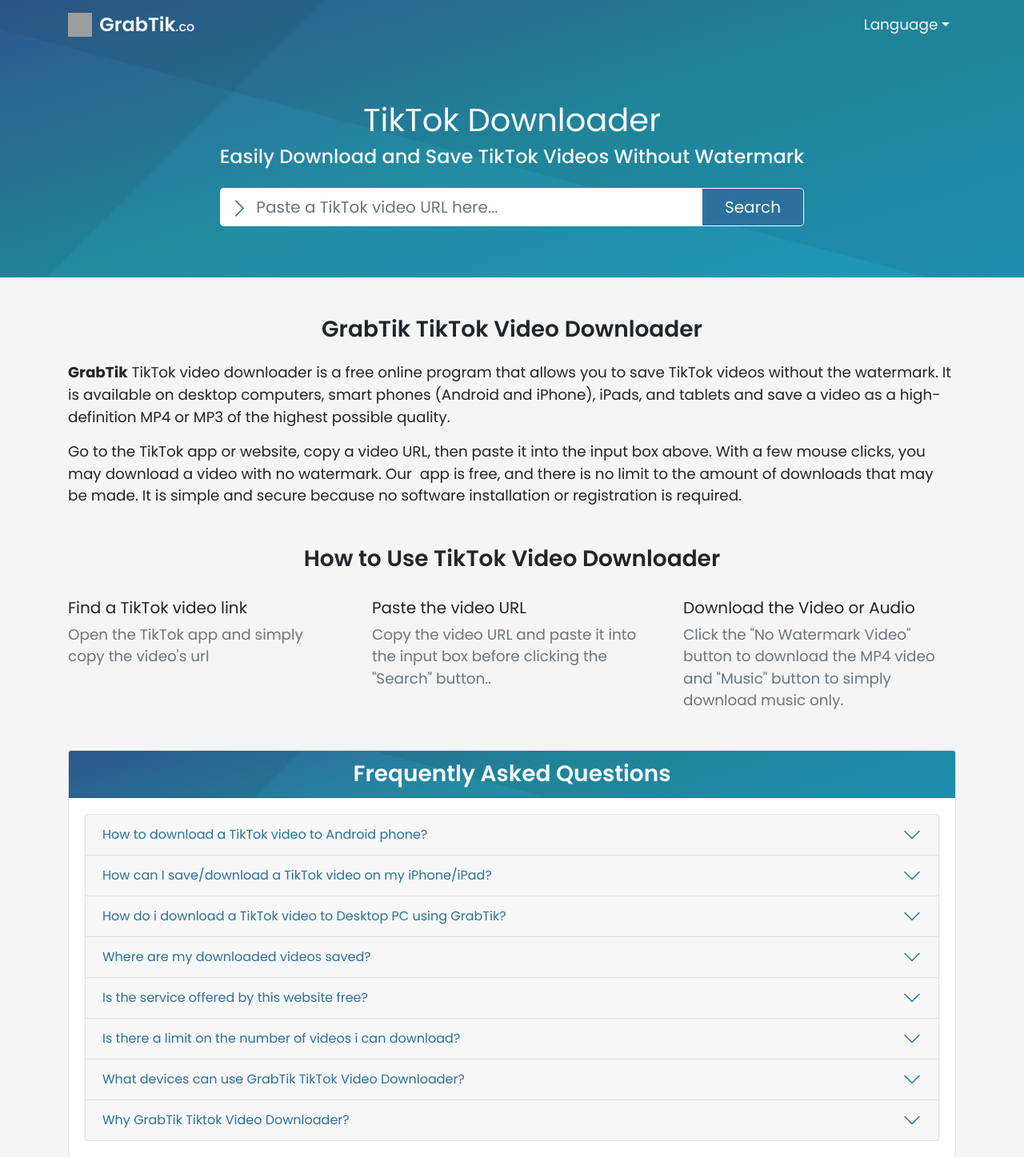
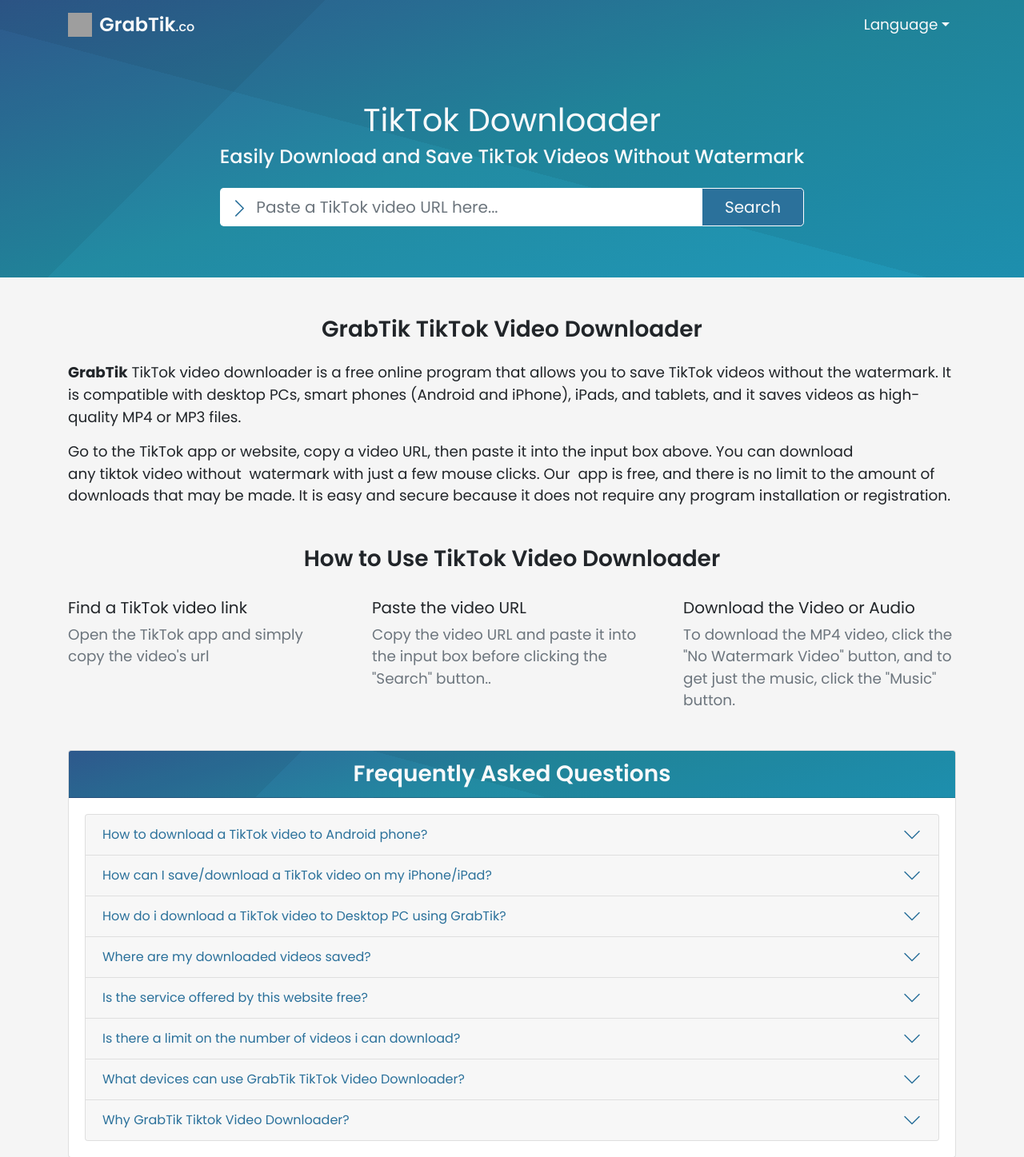
Before and after one commit to sweetlyironic21/gbtk.github.io, a Flask app: page / in a window 1280 px wide. Shown: the top 1447 px of the page at 80% size. Run offline with Flask 2, Linux system fonts and the light colour scheme; some libraries are stand-ins or nearby versions; grey boxes are pictures that could not be loaded.

Commit message:
Update english.html

```diff
--- a/grabtik/templates/english.html
+++ b/grabtik/templates/english.html
@@ -199,11 +199,10 @@
     <div class="col-12">
       <h3 class="text-center font-weight-600">GrabTik TikTok Video Downloader</h3>
       <p class="mt-4"><b>GrabTik</b> TikTok video downloader is a free online program that allows you to save TikTok videos without the watermark.
-         It is available on desktop computers, smart phones (Android and iPhone), iPads, and tablets and save a video as a high-definition
-         MP4 or MP3 of the highest possible quality.
+        It is compatible with desktop PCs, smart phones (Android and iPhone), iPads, and tablets, and it saves videos as high-quality MP4 or MP3 files.
       </p>
-      <p>Go to the TikTok app or website, copy a video URL, then paste it into the input box above. With a few mouse clicks, you may download a video with no watermark.
-        Our  app is free, and there is no limit to the amount of downloads that may be made. It is simple and secure because no software installation or registration is required.
+      <p>Go to the TikTok app or website, copy a video URL, then paste it into the input box above. You can download any tiktok video without  watermark with just a few mouse clicks.
+        Our  app is free, and there is no limit to the amount of downloads that may be made. It is easy and secure because it does not require any program installation or registration.
       </p>
     </div>
   </div>
@@ -230,7 +229,7 @@
     </div>
     <div class="col-md-4 mt-4 mx-0 pl-md-4">
       <h5>Download the Video or Audio</h5>
-      <p class="text-muted">Click the "No Watermark Video" button to download the MP4 video and "Music" button to simply download music only.</p>
+      <p class="text-muted">To download the MP4 video, click the "No Watermark Video" button, and to get just the music, click the "Music" button.</p>
     </div>
   </div>
 </section>
@@ -274,7 +273,7 @@
                             </div>
                             <div id="collapseTwo" class="collapse" aria-labelledby="headingTwo" data-parent="#FAQ">
                                 <div class="card-body">
-                                    <p class="h5">The operation technique varies based on the operating system version and device type.</p>
+                                    <p class="h5">The  method is different depending on the version of the operating system  and type of device.</p>
                                     <p>The download may be done on an iPhone with iOS 13+ or an iPad with iPadOS 13+ using the browser Safari.</p>
                                     <ul>
                                         <li>Locate your desired video in the TikTok app or website on your phone.</li>
@@ -406,19 +405,19 @@
     <div>
       <ul class="list-inline mb-0">
         <li class="list-inline-item">
-          <a class="text-light" href="contact.html">Contact</a>
+          <a class="text-light" href="https://grabtik.co/contact">Contact</a>
         </li>
         <li class="list-inline-item text-light">&sdot;</li>
         <li class="list-inline-item">
-            <a class="text-light" href="dmca.html">DMCA</a>
+            <a class="text-light" href="https://grabtik.co/dmca">DMCA</a>
         </li>
         <li class="list-inline-item text-light">&sdot;</li>
         <li class="list-inline-item">
-            <a class="text-light" href="terms.html">Terms of Use</a>
+            <a class="text-light" href="https://grabtik.co/terms-of-use">Terms of Use</a>
         </li>
         <li class="list-inline-item text-light">&sdot;</li>
         <li class="list-inline-item">
-            <a class="text-light" href="privacy.html">Privacy Policy</a>
+            <a class="text-light" href="https://grabtik.co/privacy-policy">Privacy Policy</a>
         </li>
       </ul>
     </div>
```
